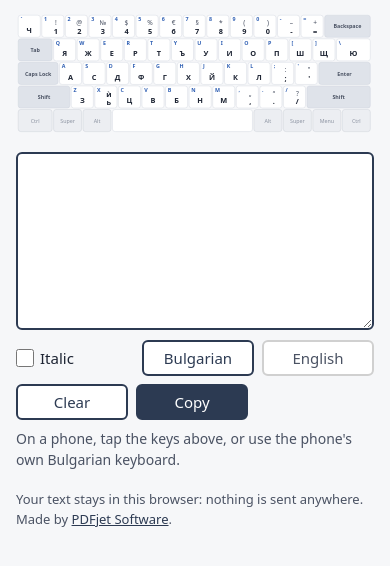
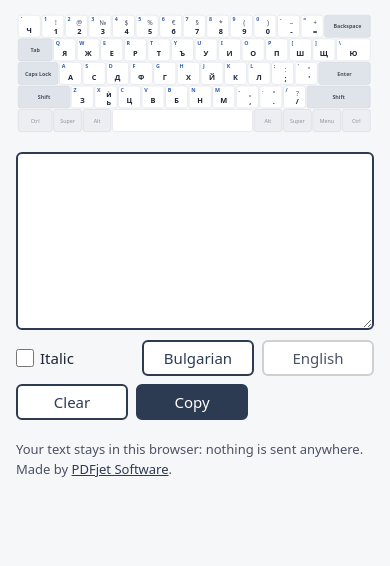
Before and after one commit to edragoev1/bulgarian-keyboard, a plain HTML site: page index.html in a window 390 px wide. Shown: the part 136-702 px from the top of the page. Drawn offline with Linux system fonts and the light colour scheme.

Commit message:
No phone hint under the buttons (the owner)
Co-Authored-By: Claude Opus 5.5 <noreply@anthropic.com>
Claude-Session: https://claude.ai/code/session_011C9b3wvPJjaf2UXvr6BXh6

```diff
--- a/index.html
+++ b/index.html
@@ -20,7 +20,6 @@ textarea:focus { outline: none; border-color: var(--primary); }
 button { width: 112px; height: 36px; padding: 0; font: inherit; font-size: 15px; border-radius: 6px; cursor: pointer; border: 2px solid var(--primary); background: #fff; color: var(--primary); }
 button.primary { background: var(--primary); color: #fff; }
 button[aria-pressed="false"] { border-color: var(--line); color: var(--muted); }
-.hint { color: var(--muted); font-size: 14px; }
 .check { margin-right: auto; display: inline-flex; align-items: center; gap: 6px; height: 36px; padding: 0 6px 0 0; font-size: 15px; cursor: pointer; user-select: none; }
 .check input { width: 18px; height: 18px; margin: 0; accent-color: var(--primary); cursor: pointer; }
 textarea.italic { font-style: italic; }
@@ -56,7 +55,6 @@ footer a { color: var(--primary); }
   <button id="english" type="button" aria-pressed="false">English</button>
   <button id="clear" type="button">Clear</button>
   <button id="copy" class="primary" type="button">Copy</button>
-  <span class="hint" id="hint">On a phone, tap the keys above, or use the phone's own Bulgarian keyboard.</span>
 </div>
 
 <footer>Your text stays in this browser: nothing is sent anywhere. Made by <a href="https://pdfjet.com/">PDFjet Software</a>.</footer>
```
